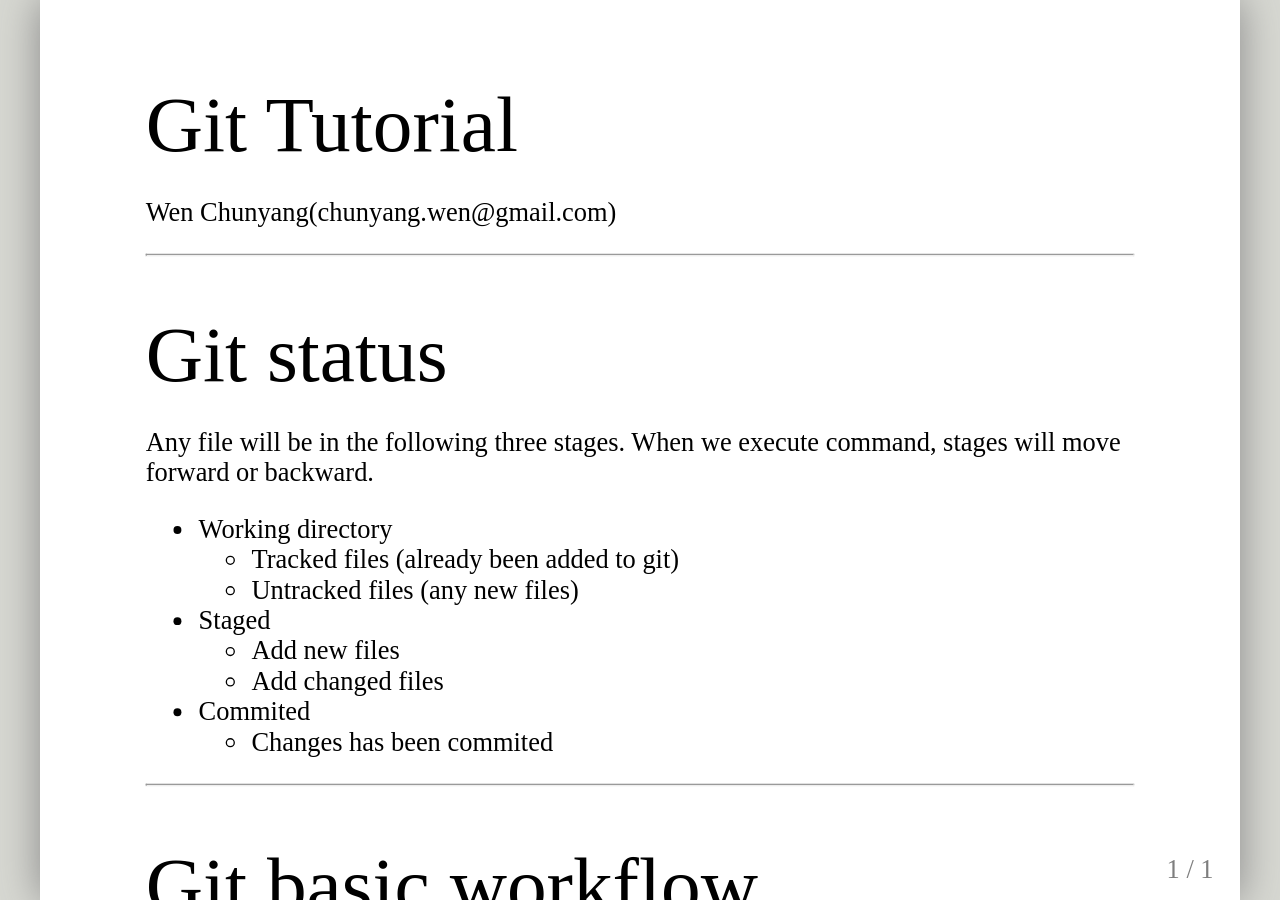
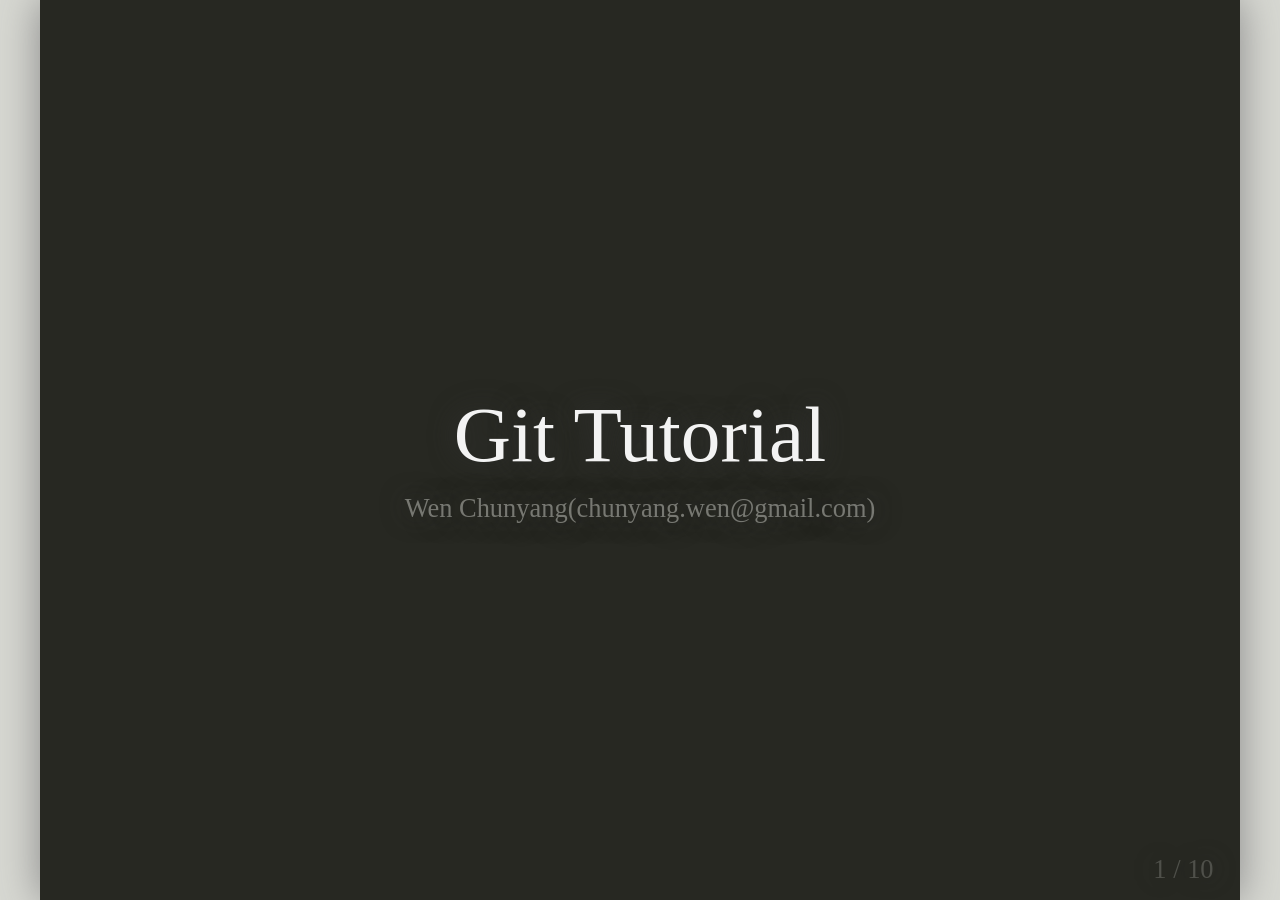
Before and after one commit to chunyang-wen/chunyang-wen.github.io, a Jekyll site: the page built from _posts/2017-11-27-git-tutorial.md, in a window 1280 px wide. Built offline with Jekyll 4.4.1, drawn with Linux system fonts in a browser that asks for light colours; some of the changed lines change nothing that is shown.

Commit message:
Modify: update markdown format

````diff
--- /dev/null
+++ b/_includes/slides/git-tutorial.md
@@ -0,0 +1,178 @@
+name: inverse
+layout: true
+class: center, middle, inverse
+
+---
+
+# Git Tutorial
+
+Wen Chunyang(chunyang.wen@gmail.com)
+
+---
+
+layout: false
+
+## Git status
+
+Any file will be in the following three stages. When we execute command, stages will move forward
+or backward.
+
++ Working directory
+    + Tracked files (already been added to git)
+    + Untracked files (any new files)
++ Staged
+    + Add new files
+    + Add changed files
++ Commited
+    + Changes has been commited
+
+---
+
+layout: false
+## Git basic workflow
+
+The basic workflow of git is:
+
++ We found some bug or something new, we **checkout** a new branch for it.
++ After finish patching it, we add any new or changed files.
++ Commit changes.
++ Push commits to remote.
+
+---
+
+layout: false
+## Detailed commands (CONT.)
+
+* git checkout -b branch-name
+    + create a new branch with name **branch-name**
+* git add:
+    + git add . : add everthing here
+    + git add -u . : add everything that is tracked (new files will not be added.)
+* git commit -m 'message'
+* git push origin branch-name
+
+Then we can create a pull request by comparing **branch-name** with **master** for review.
+
+### Examples
+
+```shell
+git checkout -b fix-typos
+git add update.md
+git commit -m 'ADD: update.md'
+git push origin master
+```
+---
+
+layout: false
+## Where I am
+
+### How I can know where I am?
+
++ git log
++ git status
+    + git status -uno: only show tracked files
++ git diff
+    + git diff .: show diff for specific folder
+    + git diff file-name: show diff for files
+    + git diff --cached ./file-name: If we add changed files, show diff between staged and HEAD
+
+---
+
+layout: false
+
+## Git branch and origin management
+
+After bug fixes or new features are merged into master, we can delete local branch and remote
+branch.
+
++ git branch -D branch-name
++ git push origin :branch-name: use **:** to delete it
+
+We can have multiple origins when we develop. For example, we fork some repository, constantly I
+want to merge the updates from the repository I fork. A **central**(you name it) origin can be added.
+
++ git remote add central origin-url
++ Under the master branch of my own repository:
+    + git pull central master
+
+---
+
+layout: false
+
+## Git rebase
+
+Git **rebase** is a fantastic feature. If we follow the git workflow, we will checkout a new
+branch for my development from current master. After some time, both master and my own branch will
+move forward, and they diverge from the time I create the branch.
+
+Before you try to merge, first you should commit the work currently or stash them:
+
++ git stash
+
+If you are going to work on after rebase, execute **git stash pop**.
+
+The **bad way** is:
+
++ git checkout master && git pull
++ git checkout my-branch && git merge master
+
+The **correct way** is:
+
++ git checkout master && git pull
++ git checkout my-branch && git rebase master
+
+Now my work starts from a new master. You can also notice this through the rebase log.
+
+---
+
+layout: false
+
+## Git reset and revert
+
+Well, not all my changes is correct. So I need a way to reset or revert my changes.
+
++ reset: changes are not pushed to remote.
++ revert: changes have been pushed to remote.
+
+### git reset commit-to-reset-to:
+
++ This will reset my repository to the specified commit and leave all the changes in the
+working directory. If you want to drop changes to specific file after reset,
+use `git checkout -- file-name`
+    + If you want to clean everything, be carefull with this option:
+    + git reset --hard commit-to-reset-to
+
+### git revert commit-to-revert-to:
+
++ This will add a new commit: revert commit after HEAD.
+
+---
+
+layout: false
+
+## Other useful commands
+
+### Forcely overwrite remotes:(Be carefull)
+
++ git push -f origin branch-name
+
+### Squash commits (combine commits)
+
+If you have commit three times, and you want to merge them.
+
++ HEAD(place where you start your work)
++ commit-hash-1
++ commit-hash-2
++ commit-hash-3
+
+Execute:
+
++ git rebase -i HEAD(or any commit)
+
+Then:, pick(leave commit), squash(drop the commit)
+
+---
+
+template: inverse
+
+## Thanks
--- a/_layouts/presentation.html
+++ b/_layouts/presentation.html
@@ -6,16 +6,18 @@
     <link href="css/default.css" rel="stylesheet" media="screen">
   </head>
   <body>
-    <textarea id="source">
-{{ content }}
-    </textarea>
+      <textarea id="source">
+{% include slides/{{ page.slide }} %}
+      </textarea>
+
     <script src="js/remark-0.14.0.min.js" type="text/javascript">
     </script>
     <script type="text/javascript">
 var slideshow = remark.create({
     highlightStyle: 'monokai',
     highlightLanguage: 'remark',
-    highlightLines: true
+    highlightLines: true,
+    navigation: {scroll:false},
 });
     </script>
   </body>
--- a/_posts/2017-11-27-git-tutorial.md
+++ b/_posts/2017-11-27-git-tutorial.md
@@ -1,158 +1,7 @@
 ---
 layout: presentation
 title: Git tutorial
+slide: git-tutorial.md
 ---
 
-# Git Tutorial
-
-Wen Chunyang(chunyang.wen@gmail.com)
-
----
-
-# Git status
-
-Any file will be in the following three stages. When we execute command, stages will move forward
-or backward.
-
-+ Working directory
-    + Tracked files (already been added to git)
-    + Untracked files (any new files)
-+ Staged
-    + Add new files
-    + Add changed files
-+ Commited
-    + Changes has been commited
-
----
-
-# Git basic workflow
-
-The basic workflow of git is:
-
-+ We found some bug or something new, we **checkout** a new branch for it.
-+ After finish patching it, we add any new or changed files.
-+ Commit changes.
-+ Push commits to remote.
-
----
-
-# Detailed commands (CONT.)
-
-* git checkout -b branch-name
-    + create a new branch with name **branch-name**
-* git add:
-    + git add . : add everthing here
-    + git add -u . : add everything that is tracked (new files will not be added.)
-* git commit -m 'message'
-* git push origin branch-name
-
-Then we can create a pull request by comparing **branch-name** with **master** for review.
-
-## Examples
-
-    !shell
-    git checkout -b fix-typos
-    git add update.md
-    git commit -m 'ADD: update.md'
-    git push origin master
-
----
-
-# Where I am
-
-### How I can know where I am?
-
-+ git log
-+ git status
-    + git status -uno: only show tracked files
-+ git diff
-    + git diff .: show diff for specific folder
-    + git diff file-name: show diff for files
-    + git diff --cached ./file-name: If we add changed files, show diff between staged and HEAD
-
----
-
-# Git branch and origin management
-
-After bug fixes or new features are merged into master, we can delete local branch and remote
-branch.
-
-+ git branch -D branch-name
-+ git push origin :branch-name: use **:** to delete it
-
-We can have multiple origins when we develop. For example, we fork some repository, constantly I
-want to merge the updates from the repository I fork. A **central**(you name it) origin can be added.
-
-+ git remote add central origin-url
-+ Under the master branch of my own repository:
-    + git pull central master
-
----
-
-# Git rebase
-
-Git **rebase** is a fantastic feature. If we follow the git workflow, we will checkout a new
-branch for my development from current master. After some time, both master and my own branch will
-move forward, and they diverge from the time I create the branch.
-
-Before you try to merge, first you should commit the work currently or stash them:
-
-+ git stash
-
-If you are going to work on after rebase, execute **git stash pop**.
-
-The **bad way** is:
-
-+ git checkout master && git pull
-+ git checkout my-branch && git merge master
-
-The **correct way** is:
-
-+ git checkout master && git pull
-+ git checkout my-branch && git rebase master
-
-Now my work starts from a new master. You can also notice this through the rebase log.
-
----
-
-# Git reset and revert
-
-Well, not all my changes is correct. So I need a way to reset or revert my changes.
-
-+ reset: changes are not pushed to remote.
-+ revert: changes have been pushed to remote.
-
-## git reset commit-to-reset-to:
-
-+ This will reset my repository to the specified commit and leave all the changes in the
-working directory. If you want to drop changes to specific file after reset,
-        use **git checkout -- file-name**
-    + If you want to clean everything, be carefull with this option:
-    + git reset --hard commit-to-reset-to
-
-##git revert commit-to-revert-to:
-
-+ This will add a new commit: revert commit after HEAD.
-
----
-
-# Other useful commands
-
-## Forcely overwrite remotes:(Be carefull)
-
-+ git push -f origin branch-name
-
-## Squash commits (combine commits)
-
-If you have commit three times, and you want to merge them.
-
-+ HEAD(place where you start your work)
-+ commit-hash-1
-+ commit-hash-2
-+ commit-hash-3
-
-Execute:
-
-+ git rebase -i HEAD(or any commit)
-
-Then:, pick(leave commit), squash(drop the commit)
+Tutorial of Git.
````
